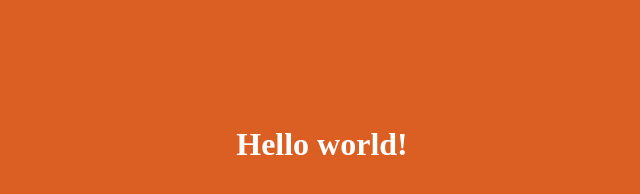
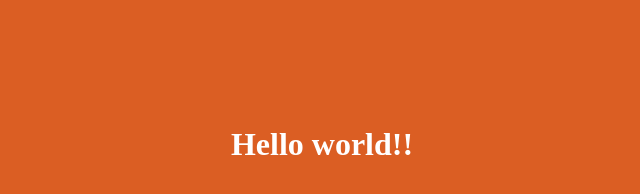
Before and after one commit to ferrx/httpd, a plain HTML site: page app/index.html in a window 1280 px wide. Shown: the full height of the page, 318-958 px from the left. Drawn offline with Linux system fonts and the light colour scheme.

Commit message:
Update index.html

```diff
--- a/app/index.html
+++ b/app/index.html
@@ -3,6 +3,6 @@
         <link rel="stylesheet" href="style.css" type="text/css" />
     </head>
     <body>
-        <h1 class="header">Hello world!</h1>
+        <h1 class="header">Hello world!!</h1>
     </body>
 </html>
```
